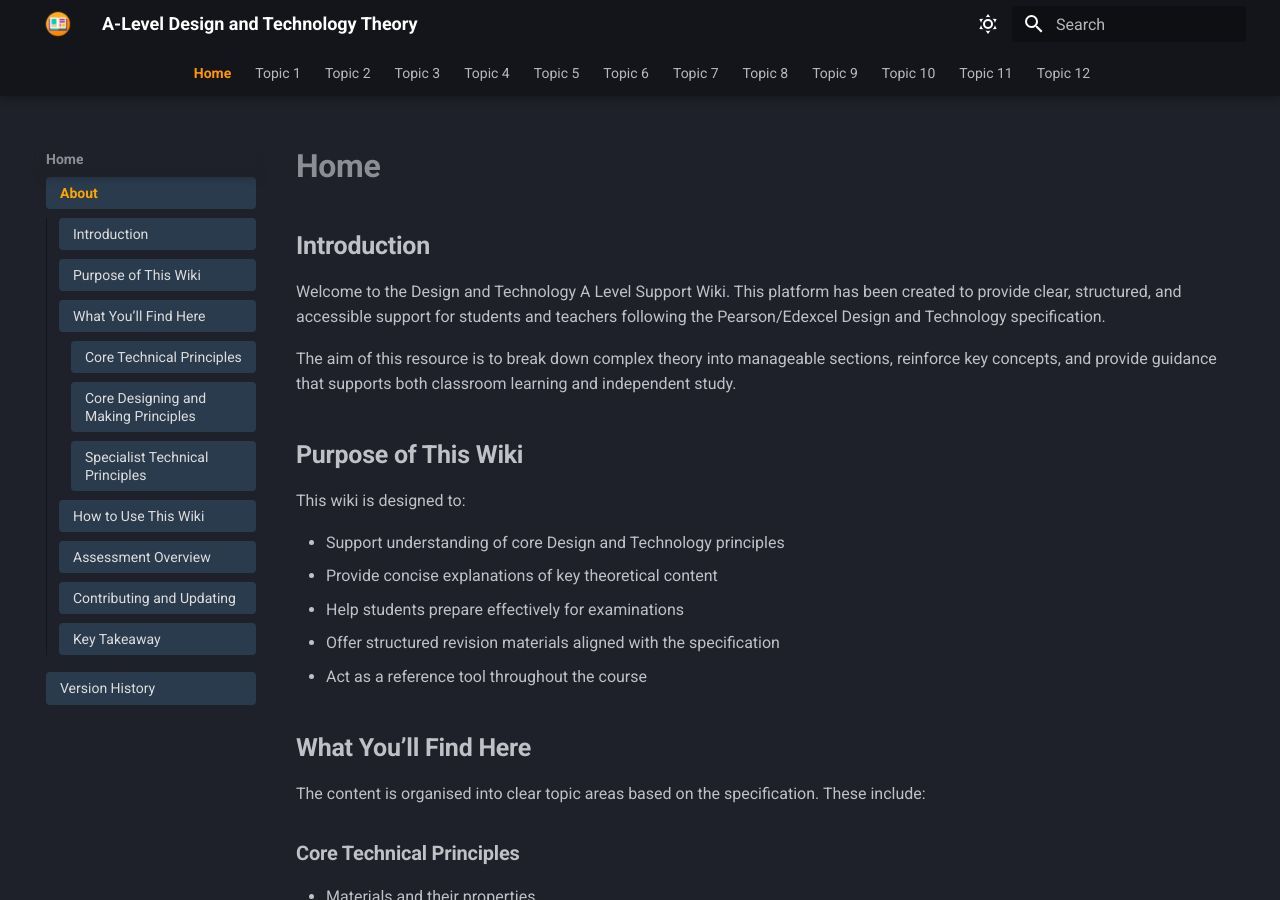
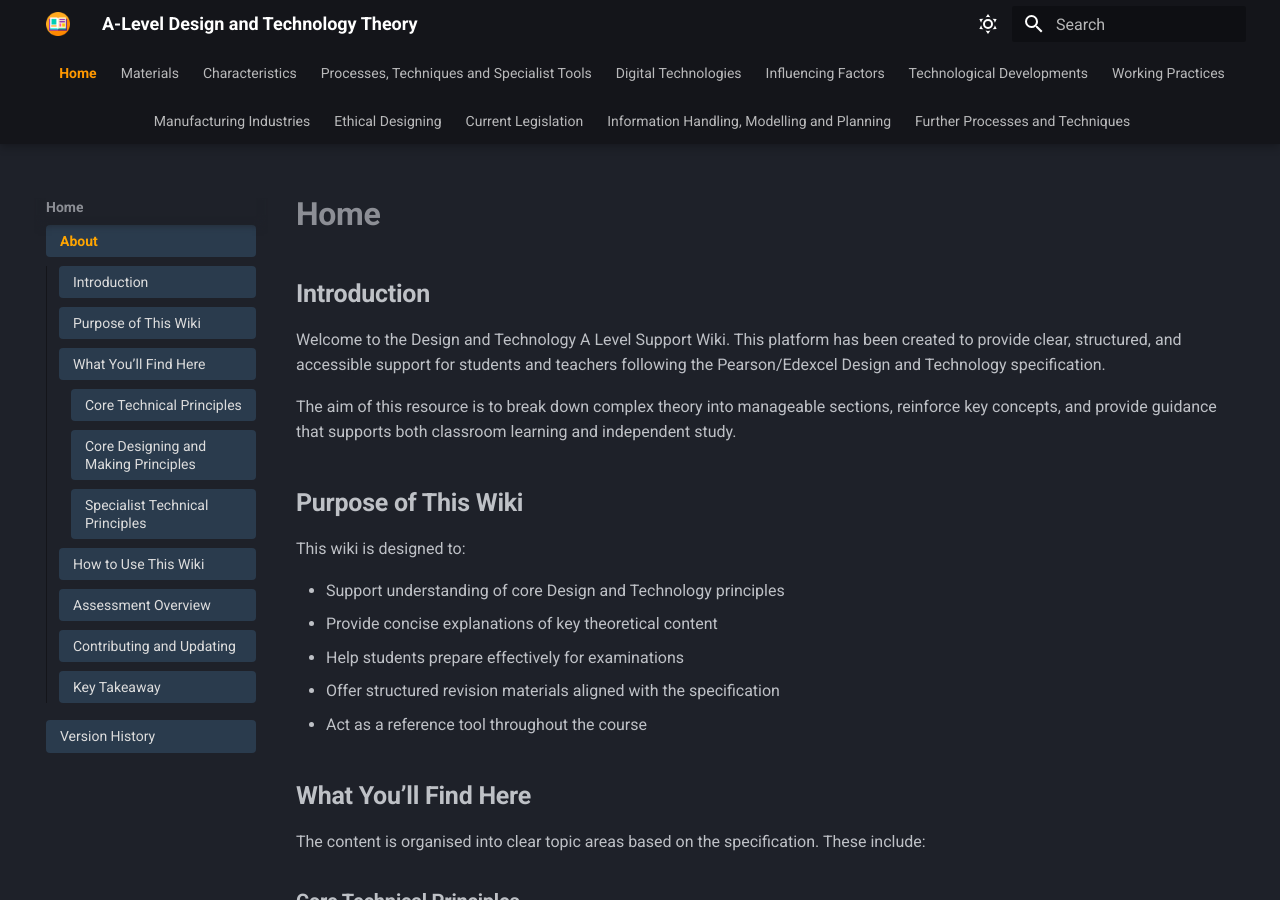
Before and after one commit to PixelMister/Design-and-Technology-Content, an MkDocs documentation site: the page built from docs/index.md, in a window 1280 px wide and 900 px high. Built offline with MkDocs 1.6.1 and Material for MkDocs 9.7.7, drawn with Linux system fonts in a browser that asks for light colours.

Commit message:
Update mkdocs.yml

```diff
--- a/mkdocs.yml
+++ b/mkdocs.yml
@@ -4,7 +4,7 @@ nav:
   - Home:
       - About: index.md
       - Version History: Home/version-history.md
-  - Topic 1:
+  - Materials:
       - Hardwoods:
         - Oak: Materials/Woods/Hardwoods/oak.md
         - Balsa: Materials/Woods/Hardwoods/balsa.md
@@ -81,7 +81,7 @@ nav:
         - Photo-Chromic Materials: Materials/Smart and Modern Materials/photochromicmaterials.md
         - Thermo-Chromic Materials: Materials/Smart and Modern Materials/thermochromicmaterials.md
         - Quantum Tunnelling Composites: Materials/Smart and Modern Materials/quantumtunnellingcomposites.md
-  - Topic 2:
+  - Characteristics:
       - Conductivity: Characteristics/conductivity.md
       - Strength: Characteristics/strength.md
       - Elasticity: Characteristics/elasticity.md
@@ -91,7 +91,7 @@ nav:
       - Toughness: Characteristics/toughness.md
       - Durability: Characteristics/durability.md
       - Biodegradability: Characteristics/biodegradability.md
-  - Topic 3:
+  - Processes, Techniques and Specialist Tools:
       - Heat Treatments:
         - Hardening: Processes, Techniques and Tools/Heat Treatments/hardening.md
         - Tempering: Processes, Techniques and Tools/Heat Treatments/tempering.md
@@ -212,7 +212,7 @@ nav:
           - Hot Foil Blocking: Processes, Techniques and Tools/Finishes/Paper and Board Finishes/hotfoilblocking.md
           - Embossing: Processes, Techniques and Tools/Finishes/Paper and Board Finishes/embossing.md
           - Specialist Tools: Processes, Techniques and Tools/Finishes/Paper and Board Finishes/paperandboardfinishestools.md
-  - Topic 4:
+  - Digital Technologies:
       - CAD: Digital Technologies/cad.md
       - CAM: Digital Technologies/cam.md
       - Rapid Prototyping: Digital Technologies/rapidprototyping.md
@@ -221,7 +221,7 @@ nav:
       - CNC Milling Machines: Digital Technologies/cncmillingmachines.md
       - CNC Laser: Digital Technologies/cnclaser.md
       - CNC Vinyl Cutters: Digital Technologies/cncvinylcutters.md
-  - Topic 5:
+  - Influencing Factors:
       - User Centred Design: Influencing Factors/User Centred Design/usercentreddesign.md
       - Anthropometrics and Ergonomics:
         - Sources and Applciation of Data: Influencing Factors/Anthropmetrics and Ergonomics/sourcesofdata.md
@@ -238,7 +238,7 @@ nav:
         - Post Modernism: Influencing Factors/Art History/postmodernism.md
         - Streamlining: Influencing Factors/Art History/streamlining.md
         - Memphis: Influencing Factors/Art History/memphis.md
-  - Topic 6:
+  - Technological Developments:
       - Mass Production:
         - The Consumer Society: Effects of Technological Development/Mass Production/consumersociety.md
         - Built In Obsolescence: Effects of Technological Development/Mass Production/builtinobsolescence.md
@@ -251,10 +251,10 @@ nav:
       - The Global Marketplace:
         - Multinational Companies: Effects of Technological Development/Global Marketplace/multinationalcompanies.md
         - Offshore Manufacturing: Effects of Technological Development/Global Marketplace/offshoremanufacturing.md
-  - Topic 7:
+  - Working Practices:
       - Safe Working Practices: Safe Working Practices, Hazards and Risk Assessments/safeworkingpractices.md
       - Hazards and Risk Assessments: Safe Working Practices, Hazards and Risk Assessments/hazardsandriskassessments.md
-  - Topic 8:
+  - Manufacturing Industries:
       - Production Methods:
         - One Off Production: Features of Manufacturing Industries/Production Methods/oneoffproduction.md
         - Batch Production: Features of Manufacturing Industries/Production Methods/batchproduction.md
@@ -275,7 +275,7 @@ nav:
         - Quick Response Manufacturing: Features of Manufacturing Industries/Systems/quickresponsemanufacturing.md
         - Data Integration: Features of Manufacturing Industries/Systems/dataintegration.md
         - Concurrent Manufacturing: Features of Manufacturing Industries/Systems/concurrentmanufacturing.md
-  - Topic 9:
+  - Ethical Designing:
       - Sustainable Development Issues:
         - Material Selection: Ethical Designing/Sustainable Development Issues/materialselection.md
         - Manufacture: Ethical Designing/Sustainable Development Issues/manufacture.md
@@ -286,7 +286,7 @@ nav:
       - Cleaner Technologies:
         - Cost Implications: Ethical Designing/Cleaner Technologies/costimplications.md
         - Sustainability: Ethical Designing/Cleaner Technologies/sustainability.md
-  - Topic 10:
+  - Current Legislation:
       - Legislation:
         - Consumer Rights Act 2015: Current Legislation/Legislation/consumerrightsact.md
         - Sale of Goods Act 1979: Current Legislation/Legislation/saleofgoodsact.md
@@ -294,7 +294,7 @@ nav:
         - Health and Safety Regulation: Current Legislation/Principles and Applications/healthandsafetyregulation.md
         - Health and Safety at Work Act 1974: Current Legislation/Principles and Applications/healthandsafetyatworkact.md
         - COSHH and VOCs: Current Legislation/Principles and Applications/coshhandvoc.md
-  - Topic 11:
+  - Information Handling, Modelling and Planning:
       - Data and Studies:
         - Marketing: Information Handling, Modelling and Planning/Data and Studies/marketing.md
         - Innovation Management: Information Handling, Modelling and Planning/Data and Studies/innovationmanagement.md
@@ -313,7 +313,7 @@ nav:
         - British Standards: Information Handling, Modelling and Planning/Standards/britishstandards.md
         - European Standards: Information Handling, Modelling and Planning/Standards/europeanstandards.md
         - International Standards: Information Handling, Modelling and Planning/Standards/internationalstandards.md
-  - Topic 12:
+  - Further Processes and Techniques:
       - Strategies:
         - User Centred Design: Further Process and Techniques/Strategies/usercentreddesign.md
         - Circular Economy: Further Process and Techniques/Strategies/circulareconomy.md
@@ -401,9 +401,7 @@ markdown_extensions:
 extra:
   social:
     - icon: fontawesome/solid/globe
-      link: https://pokengine.org
-    - icon: fontawesome/brands/discord
-      link: https://discord.gg/XkGpwvE
+      link: https://www.theroyalschool.co.uk/
   consent:
     title: Cookie consent
     description: >-
```
